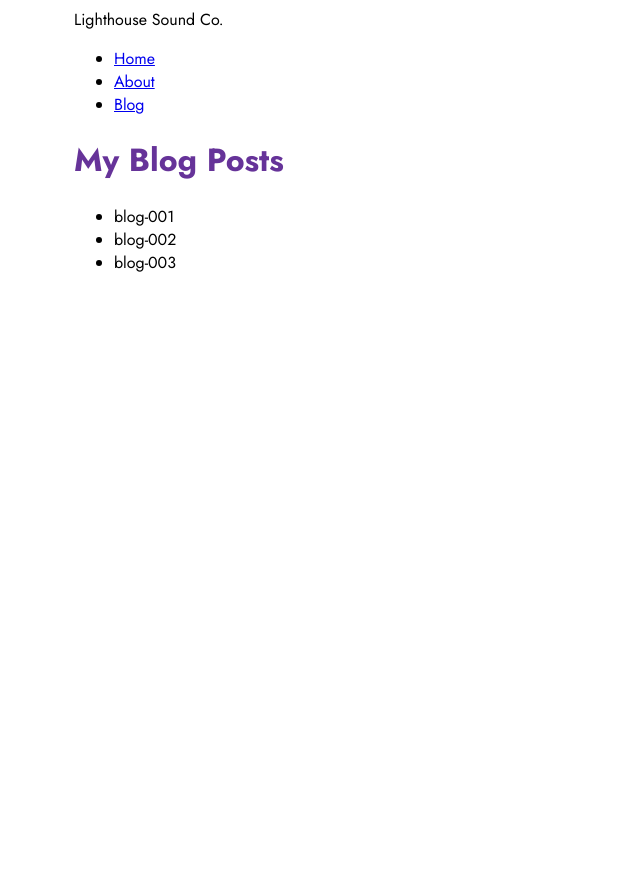
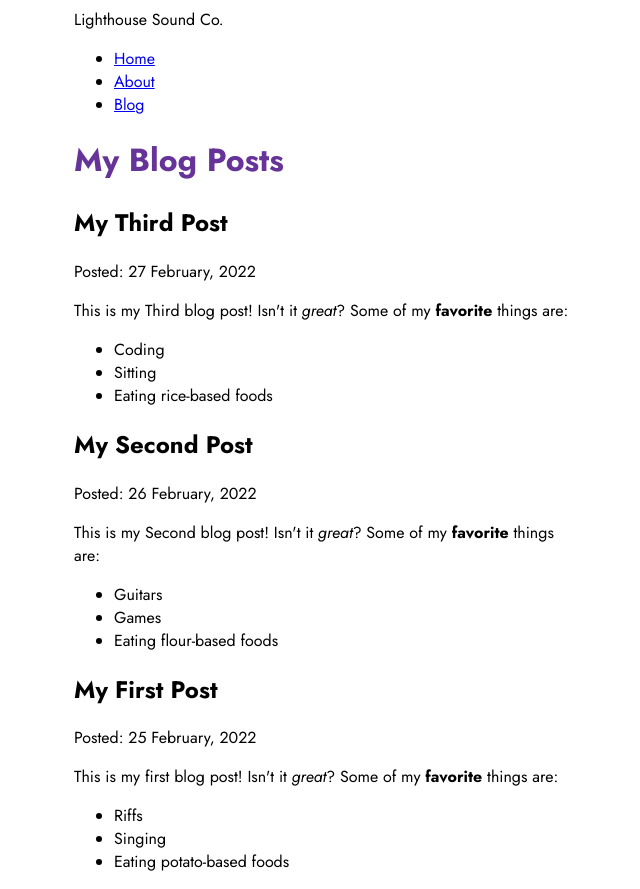
Before and after one commit to ctimlock/gatsby-test, a Gatsby site: page /blog in a window 1280 px wide. Shown: the whole page, without its empty margins (316-956 px from the left). Before the commit the page ends 800 px from the top, so only its background shows below. Built offline with nearby package versions, Linux system fonts and the light colour scheme; Gatsby itself is replaced by a stand-in of ours.

Commit message:
Finished Gatsby Tutorial Part 5

```diff
--- a/blog/blog-001.mdx
+++ b/blog/blog-001.mdx
@@ -0,0 +1,9 @@
+---
+title: "My First Post"
+date: "2022-02-25"
+---
+This is my first blog post! Isn't it *great*?
+Some of my **favorite** things are:
+* Riffs
+* Singing
+* Eating potato-based foods
--- a/blog/blog-002.mdx
+++ b/blog/blog-002.mdx
@@ -0,0 +1,9 @@
+---
+title: "My Second Post"
+date: "2022-02-26"
+---
+This is my Second blog post! Isn't it *great*?
+Some of my **favorite** things are:
+* Guitars
+* Games
+* Eating flour-based foods
--- a/blog/blog-003.mdx
+++ b/blog/blog-003.mdx
@@ -0,0 +1,9 @@
+---
+title: "My Third Post"
+date: "2022-02-27"
+---
+This is my Third blog post! Isn't it *great*?
+Some of my **favorite** things are:
+* Coding
+* Sitting
+* Eating rice-based foods
--- a/gatsby-config.js
+++ b/gatsby-config.js
@@ -13,5 +13,6 @@ module.exports = {
               path: `${__dirname}/blog`,
             }
           },
+        "gatsby-plugin-mdx",
     ]
 }
--- a/package.json
+++ b/package.json
@@ -17,6 +17,7 @@
   "dependencies": {
     "gatsby": "^4.8.0",
     "gatsby-plugin-image": "^2.8.1",
+    "gatsby-plugin-mdx": "^3.8.1",
     "gatsby-plugin-sharp": "^4.8.1",
     "gatsby-source-filesystem": "^4.8.1",
     "react": "^17.0.1",
--- a/src/pages/blog.js
+++ b/src/pages/blog.js
@@ -1,32 +1,41 @@
-import React from 'react'
-import { graphql } from 'gatsby'
-import { Layout } from '../components'
+import React from 'react';
+import { graphql } from 'gatsby';
+import { MDXRenderer } from 'gatsby-plugin-mdx';
+import { Layout } from '../components';
 
 const Blog = ( {data} ) => {
   return (
     <Layout pageTitle='My Blog Posts'>
-        <ul>
             {
-                data.allFile.nodes.map(node => (
-                    <li key={node.name}>
-                        {node.name}
-                    </li>
+                data.allMdx.nodes.map(node => (
+                    <article key={node.id}>
+                        <h2>{node.frontmatter.title}</h2>
+                        <p>Posted: {node.frontmatter.date}</p>
+                        <MDXRenderer>
+                            {node.body}
+                        </MDXRenderer>
+                    </article>
                     )
                 )
             }
-        </ul>
     </Layout>
   )
 }
 
 export const query = graphql`
     query {
-        allFile {
+        allMdx(sort: {fields: frontmatter___date, order: DESC}) {
             nodes {
-                name
+                frontmatter {
+                date(formatString: "D MMMM, YYYY")
+                title
+                }
+                id
+                body
             }
         }
     }
+
   `
 
 export default Blog
```
Also changed, not shown: 1 other file.
